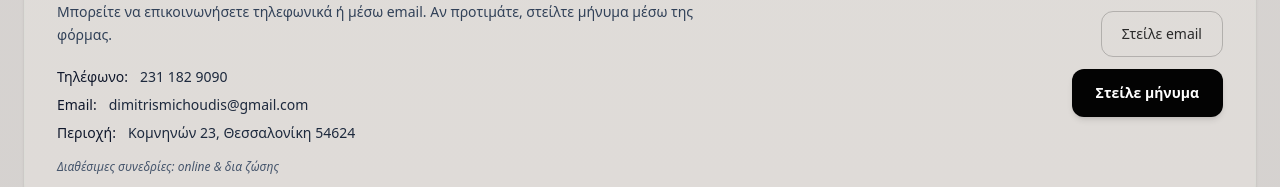
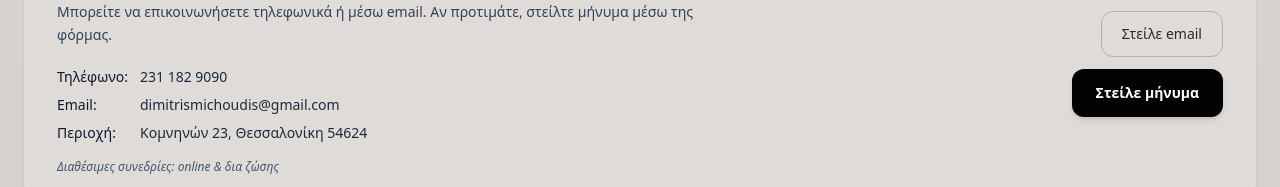
Before and after one commit to Nestortheo/psych-site, a React (Vite) app: page / in a window 1280 px wide. Shown: the part 4344-4531 px from the top of the page. Built offline with nearby package versions, Linux system fonts and the light colour scheme; no server answers.

Commit message:
ContactSection refinement

```diff
--- a/src/components/ContactSection.jsx
+++ b/src/components/ContactSection.jsx
@@ -17,20 +17,20 @@ export default function ContactSection() {
           </p>
 
           <div className="mt-5 space-y-2 text-sm text-slate-800">
-            <div className="flex items-start gap-3">
-              <span className="font-medium text-slate-900">Τηλέφωνο:</span>
+            <div className="flex items-start gap-2">
+              <span className="w-[75px] font-medium text-slate-900">Τηλέφωνο:</span>
               <a href="tel:2311829090" className="hover:underline underline-offset-2">
                 231 182 9090
               </a>
             </div>
-            <div className="flex items-start gap-3">
-              <span className="font-medium text-slate-900">Email:</span>
+            <div className="flex items-start gap-2">
+              <span className="w-[75px] font-medium text-slate-900">Email:</span>
               <a href="mailto:dimitrismichoudis@gmail.com" className="hover:underline underline-offset-2">
                 dimitrismichoudis@gmail.com
               </a>
             </div>
-            <div className="flex items-start gap-3">
-              <span className="font-medium text-slate-900">Περιοχή:</span>
+            <div className="flex items-start gap-2">
+              <span className="w-[75px] font-medium text-slate-900">Περιοχή:</span>
               <span>Κομνηνών 23, Θεσσαλονίκη 54624</span>
             </div>
             <div className="pt-2 text-xs text-slate-600 italic">
```
Lines whose indentation alone changed are shown as unchanged.
